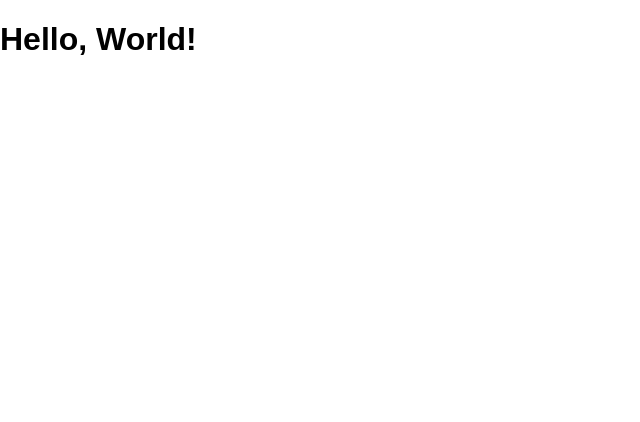
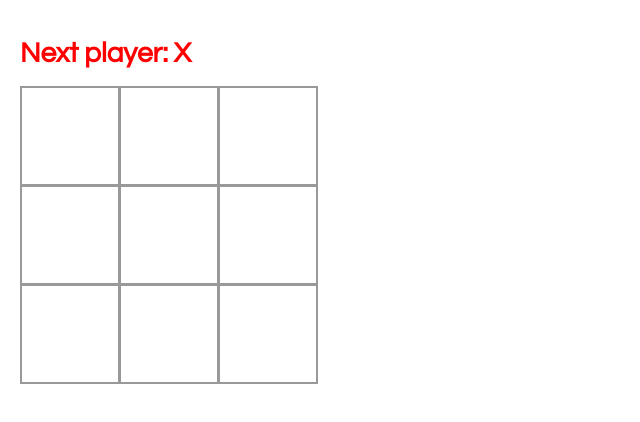
Before and after one commit to bdog72/fish-picker, a React app: page / in a window 1280 px wide. Shown: the whole page, without its empty margins (0-640 px from the left). Built offline with nearby package versions, Linux system fonts and the light colour scheme; some packages are replaced by stand-ins of ours.

Commit message:
approximately halfway through

```diff
--- a/src/components/App.js
+++ b/src/components/App.js
@@ -1,10 +1,76 @@
 import React, { Component } from 'react'
+
+class Square extends Component {
+  render () {
+    return (
+      <button className='square' onClick={() => this.props.onClick()}>
+        {this.props.value}
+      </button>
+    )
+  }
+}
+
+class Board extends Component {
+  constructor () {
+    super()
+    this.state = {
+      squares: Array(9).fill(null)
+    }
+  }
+
+  handleClick (i) {
+    const squares = this.state.squares.slice()
+    squares[i] = 'X'
+    this.setState({squares: squares})
+  }
+
+  renderSquare (i) {
+    return (
+      <Square
+        value={this.state.squares[i]}
+        onClick={() => this.handleClick(i)}
+      />
+    )
+  }
+
+  render () {
+    const status = <h1>Next player: X</h1>
+    return (
+      <div>
+        <div className='status'>{status}</div>
+        <div className='board-row'>
+          {this.renderSquare(0)}
+          {this.renderSquare(1)}
+          {this.renderSquare(2)}
+        </div>
+        <div className='board-row'>
+          {this.renderSquare(3)}
+          {this.renderSquare(4)}
+          {this.renderSquare(5)}
+        </div>
+        <div className='board-row'>
+          {this.renderSquare(6)}
+          {this.renderSquare(7)}
+          {this.renderSquare(8)}
+        </div>
+      </div>
+    )
+  }
+}
 
 class App extends Component {
   render () {
-    return <div>
-      <h1>Hello, World!</h1>
-    </div>
+    return (
+      <div className='game'>
+        <div className='game-board'>
+          <Board />
+        </div>
+        <div className='game-info'>
+          <div>{/*  status  */}</div>
+          <ol>{/* TODO */}</ol>
+        </div>
+      </div>
+    )
   }
 }
 
--- a/src/styles/screen.scss
+++ b/src/styles/screen.scss
@@ -1,13 +1,75 @@
 @import 'utility';
 
-$base-text-size: 16px;
-$base-font-family: sans-serif;
+// $base-text-size: 16px;
+// $base-font-family: sans-serif;
+//
+// html {
+//   @include full-height;
+// }
+//
+// body {
+//   margin: 0;
+//   font: $base-text-size / 1 $base-font-family;
+// }
+//
+// .square {
+//   border: 1px solid black;
+//   height: 100px;
+//   width: 100px;
+// }
 
-html {
-  @include full-height;
+body {
+  font: 14px "Century Gothic", Futura, sans-serif;
+  margin: 20px;
 }
 
-body {
-  margin: 0;
-  font: $base-text-size / 1 $base-font-family;
+h1 {
+  color: red;
 }
+
+ol,
+ul {
+  padding-left: 30px;
+}
+
+.board-row::after {
+  clear: both;
+  content: "";
+  display: table;
+}
+
+.status {
+  margin-bottom: 10px;
+}
+
+.square {
+  background: #fff;
+  border: 2px solid #999;
+  float: left;
+  font-size: 50px;
+  font-weight: bold;
+  line-height: 34px;
+  height: 100px;
+  margin-right: -1px;
+  margin-top: -1px;
+  padding: 0;
+  text-align: center;
+  width: 100px;
+}
+
+.square:focus {
+  outline: none;
+}
+
+.kbd-navigation .square:focus {
+  background: #ddd;
+}
+
+.game {
+  display: flex;
+  flex-direction: row;
+}
+
+.game-info {
+  margin-left: 20px;
+}
```
